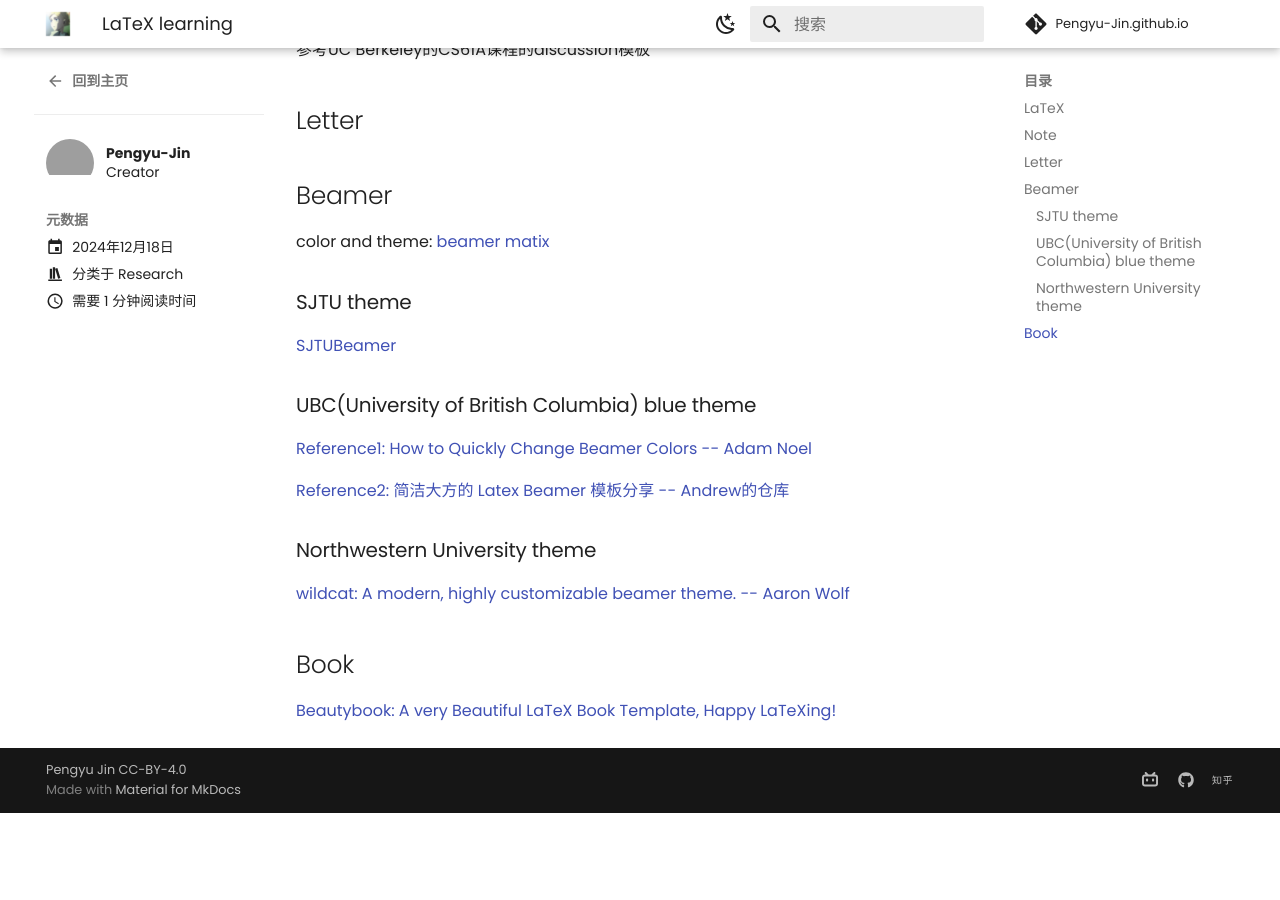
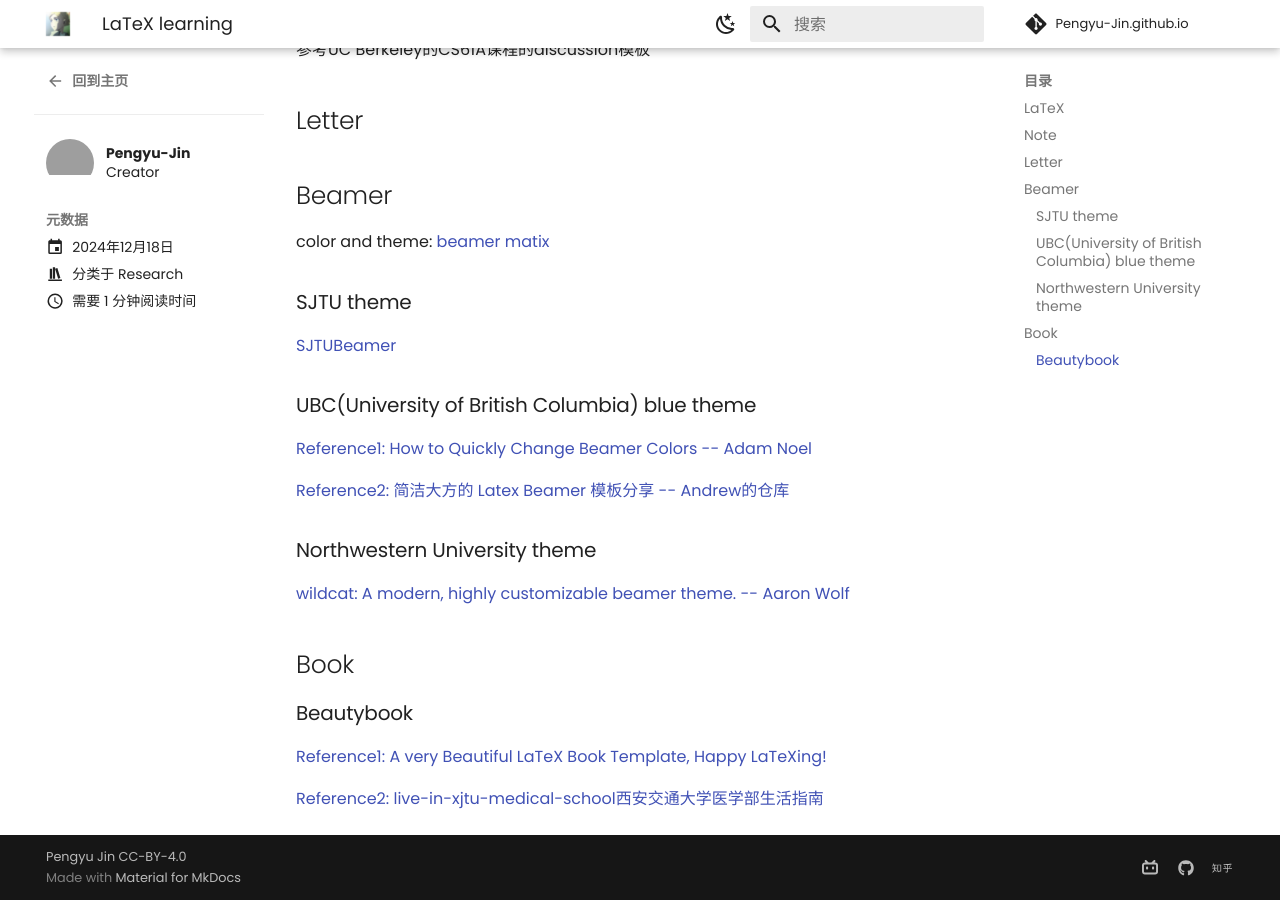
Before and after one commit to Pengyu-Jin/Pengyu-Jin.github.io, an MkDocs documentation site: the page built from docs/blog/posts/Latex.md, in a window 1280 px wide and 900 px high, scrolled down 548 px. Built offline with MkDocs 1.6.1 and Material for MkDocs 9.7.7, drawn with Linux system fonts in a browser that asks for light colours; comment, search, counter and statistics services are not loaded; before the commit the page ends 1361 px from its top, so only the background shows below that; grey boxes are pictures that could not be loaded.

Commit message:
20241219-a

```diff
--- a/docs/blog/posts/Latex.md
+++ b/docs/blog/posts/Latex.md
@@ -46,4 +46,8 @@ color and theme: [beamer matix](https://mpetroff.net/files/beamer-theme-matrix/)
 
 ## Book
 
-[Beautybook: A very Beautiful LaTeX Book Template, Happy LaTeXing!](https://github.com/BeautyLaTeX/Beautybook){:target="_blank"}
+### Beautybook
+
+[Reference1: A very Beautiful LaTeX Book Template, Happy LaTeXing!](https://github.com/BeautyLaTeX/Beautybook){:target="_blank"}
+
+[Reference2: live-in-xjtu-medical-school西安交通大学医学部生活指南](https://github.com/echore/live-in-xjtu-medical-school?tab=readme-ov-file){:target="_blank"}
```
